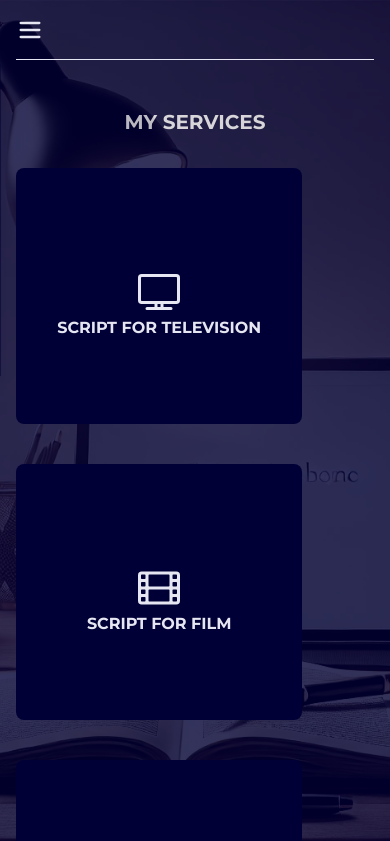
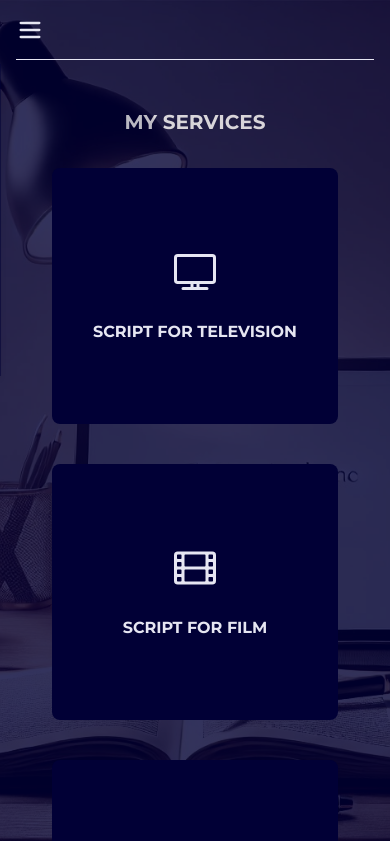
Before and after one commit to eonerhime/scriptwriter, a Next.js app: page /services in a window 390 px wide. Shown: the top 841 px of the page. Built offline with nearby package versions, Linux system fonts and the light colour scheme.

Commit message:
Fixed centering of service card on mobile devices

```diff
--- a/src/components/ServiceList.js
+++ b/src/components/ServiceList.js
@@ -24,6 +24,7 @@ export default function ServiceList({ services }) {
 
       {/* Service Cards Grid */}
       <div className="relative grid grid-cols-1 auto-rows-auto gap-6 text-center mt-8 min-[601px]:grid-cols-2 min-[840px]:grid-cols-3">
+        {/* flex flex-col items-center */}
         {services.map((service, index) => (
           <FlipCard key={index} service={service} />
         ))}
@@ -38,7 +39,7 @@ function FlipCard({ service }) {
 
   return (
     <div
-      className="relative w-4/5 max-w-xs h-64 mx-autoperspective-1000 cursor-pointer mb-4"
+      className="relative w-4/5 max-w-xs h-64 mx-auto perspective-1000 cursor-pointer mb-4"
       onMouseEnter={() => setFlipped(true)}
       onMouseLeave={() => setFlipped(false)}
     >
@@ -49,8 +50,8 @@ function FlipCard({ service }) {
       >
         {/* Front Side */}
         <div className="absolute inset-0 flex flex-col items-center justify-center bg-primary-500 text-primary-50 rounded-lg">
-          <div className="mt-4 text-4xl">{service.icon}</div>
-          <h2 className="uppercase font-bold">{service.title}</h2>
+          <div className="text-4xl">{service.icon}</div>
+          <h2 className="mt-6 uppercase font-bold">{service.title}</h2>
         </div>
 
         {/* Back Side */}
```
